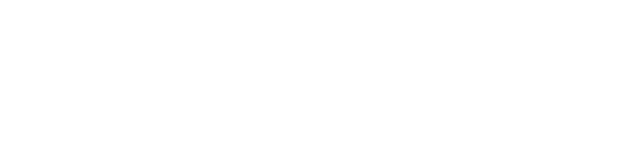
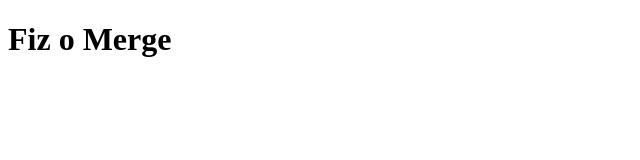
Before and after one commit to leonunessoares/Projeto_Branche, a plain HTML site: page index.html in a window 1280 px wide. Shown: the whole page, without its empty margins (0-640 px from the left). Drawn offline with Linux system fonts and the light colour scheme.

Commit message:
Update index.html

```diff
--- a/index.html
+++ b/index.html
@@ -3,9 +3,9 @@
 <head>
     <meta charset="UTF-8">
     <meta name="viewport" content="width=device-width, initial-scale=1.0">
-    <title>branches 45</title>
+    <title>branches</title>
 </head>
 <body>
-
+    <h1>Fiz o Merge</h1>
 </body>
 </html>
```
